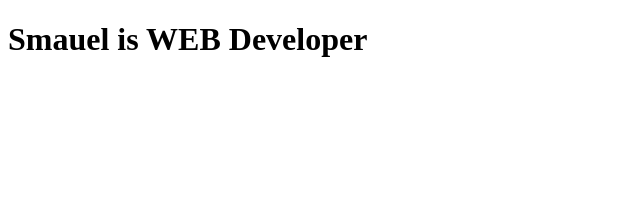
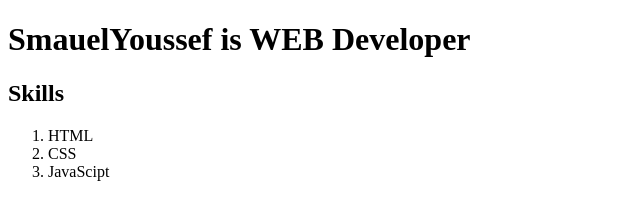
Before and after one commit to SamuelMaher/coursera-test, a plain HTML site: page index.html in a window 1280 px wide. Shown: the whole page, without its empty margins (0-640 px from the left). Drawn offline with Linux system fonts and the light colour scheme.

Commit message:
Added Skills

```diff
--- a/index.html
+++ b/index.html
@@ -1,4 +1,5 @@
 <!DOCTYPE html>
+<html lang="en">
 <head>
 
 <title> Hellow smauel </title>
@@ -7,6 +8,14 @@
 
 <body>
 
-<h1>Smauel is WEB Developer </h1>
+<h1>SmauelYoussef is WEB Developer </h1>
+
+<h2>Skills </h2>
+<ol>
+  <li>HTML
+  <li>CSS
+  <li>JavaScipt
+</ol>
 
 </body>
+</html>
```
